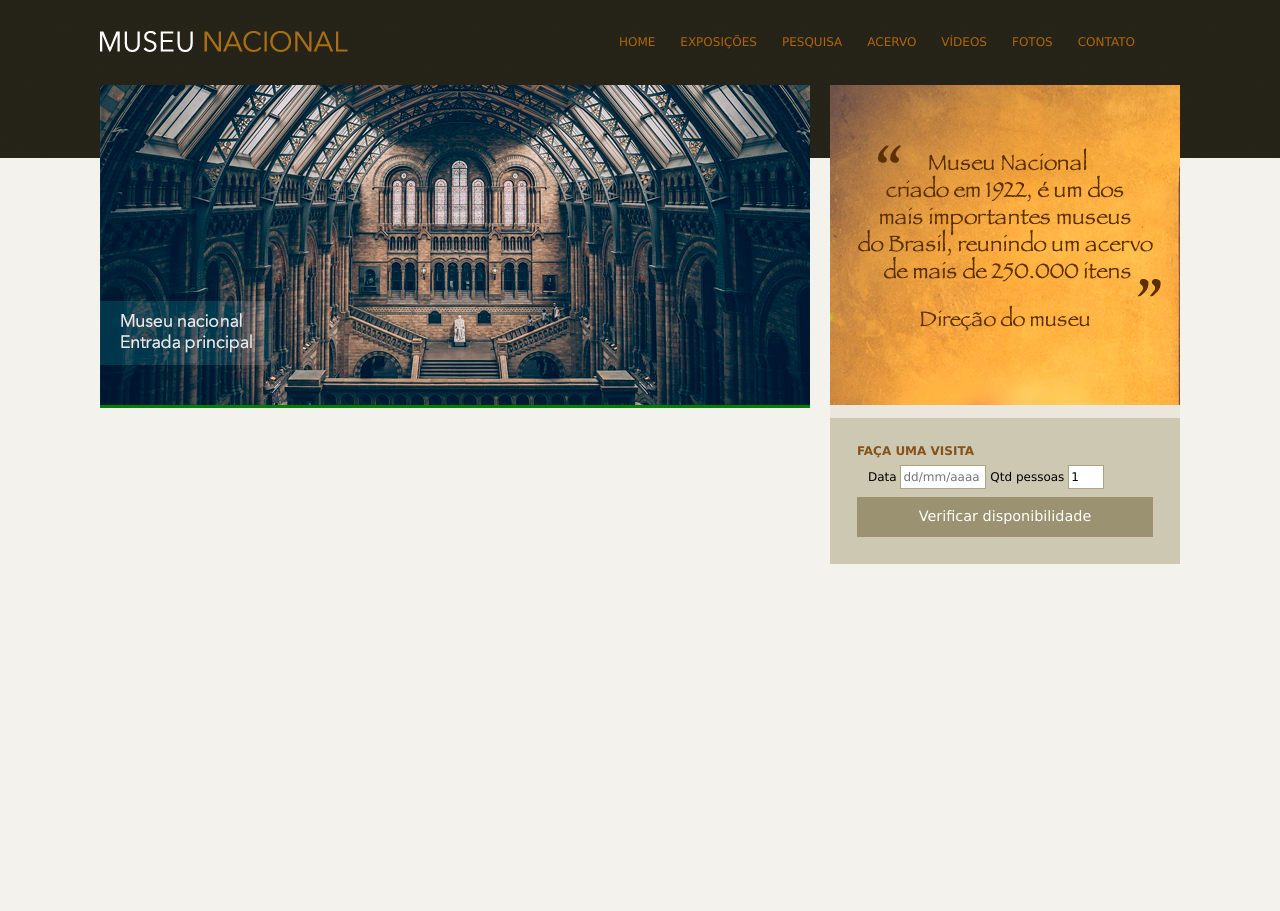
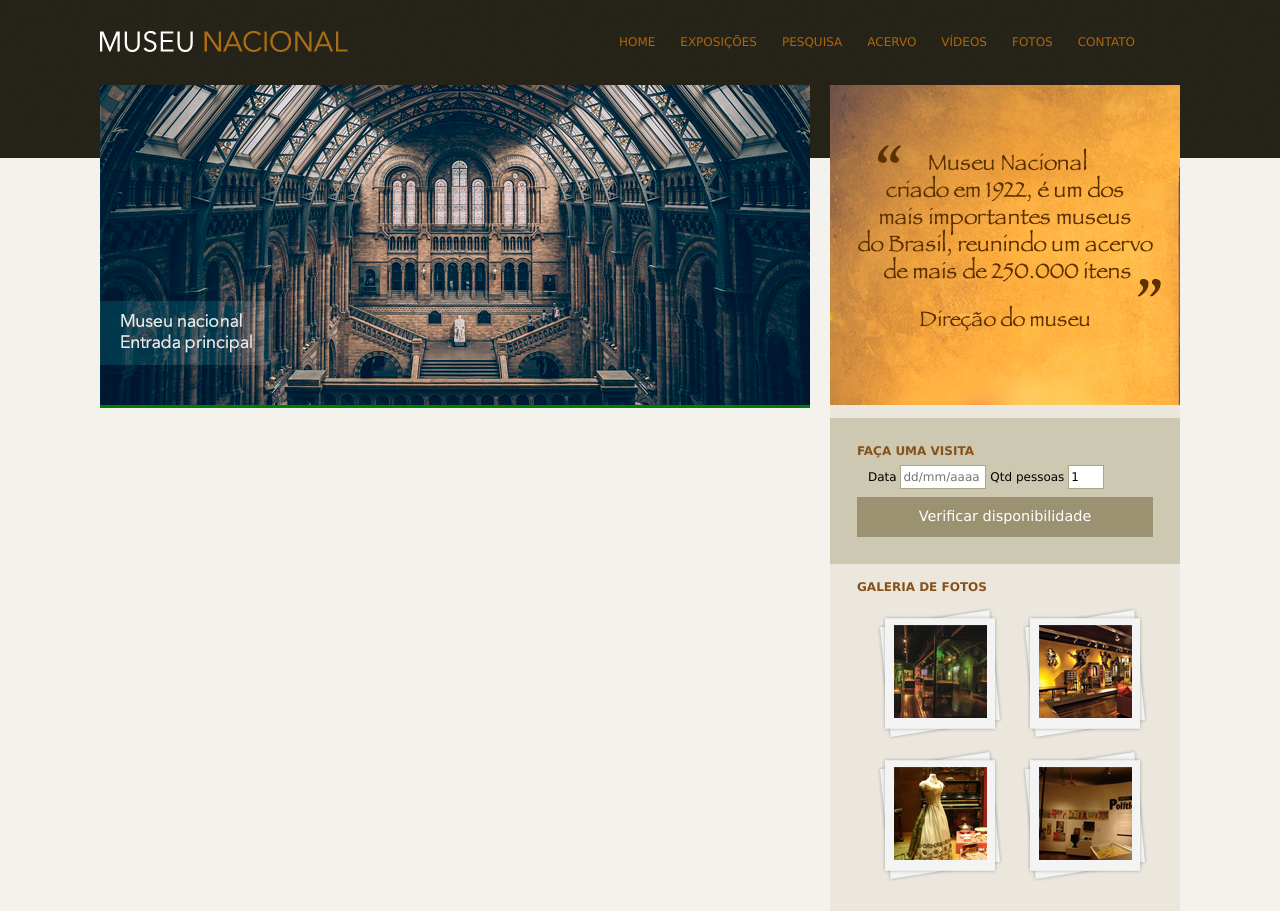
Before and after one commit to juliodonofreo/museu-nacional, a plain HTML site: page index.html in a window 1280 px wide. Before the commit the page ends 800 px from the top, so only its background shows below. Drawn offline with Linux system fonts and the light colour scheme.

Commit message:
Melhorias na barra lateral

```diff
--- a/css/estilo.css
+++ b/css/estilo.css
@@ -72,6 +72,7 @@ aside {
     width: 350px;
     float: right;
     background-color: #ebe7dd;
+    padding-bottom: 30px;
 }
 
 section#visita {
@@ -80,11 +81,29 @@ section#visita {
     margin-top: 10px;
 }
 
+section#galeria {
+    padding: 0 27px 0 27px;
+
+}
+
+section#galeria a {
+    display: block;
+    background: url(../img/fundo-foto.png) no-repeat;
+    float: left;
+    padding: 15px 15px 18px 15px;
+    margin: 10px 0 0 20px;
+}
+
 h4 {
     color: #86521a;
     text-transform: uppercase;
     padding-bottom: 3px;
     margin-bottom: 0;
+}
+
+section#galeria img {
+    margin-left: 2px;
+    margin-top: 3px;
 }
 
 /* Formulários */
--- a/index.html
+++ b/index.html
@@ -53,7 +53,7 @@
                     <img src="img/depoimento.png" alt="">
                 </section>
 
-                <section id="visita">
+                <section id="visita"> <!-- Início seção visita-->
                     <h4>Faça uma visita</h4>
                     <form action="">
                         <fieldset>
@@ -68,6 +68,25 @@
 
                         <input class="botao" type="submit" value="Verificar disponibilidade">
                     </form>
+                </section> <!-- Fim seção visita-->
+
+                <section id="galeria">
+                    <h4>Galeria de fotos</h4>
+                    <a href="">
+                        <img src="img/imagem1.jpg" height="93" width="93" alt="">
+                    </a>
+
+                    <a href="">
+                        <img src="img/imagem2.jpg" height="93" width="93" alt="">
+                    </a>
+
+                    <a href="">
+                        <img src="img/imagem3.jpg" height="93" width="93" alt="">
+                    </a>
+
+                    <a href="">
+                        <img src="img/imagem4.jpg" height="93" width="93" alt="">
+                    </a>
                 </section>
             </aside> <!-- Fim aside-->
 
```
